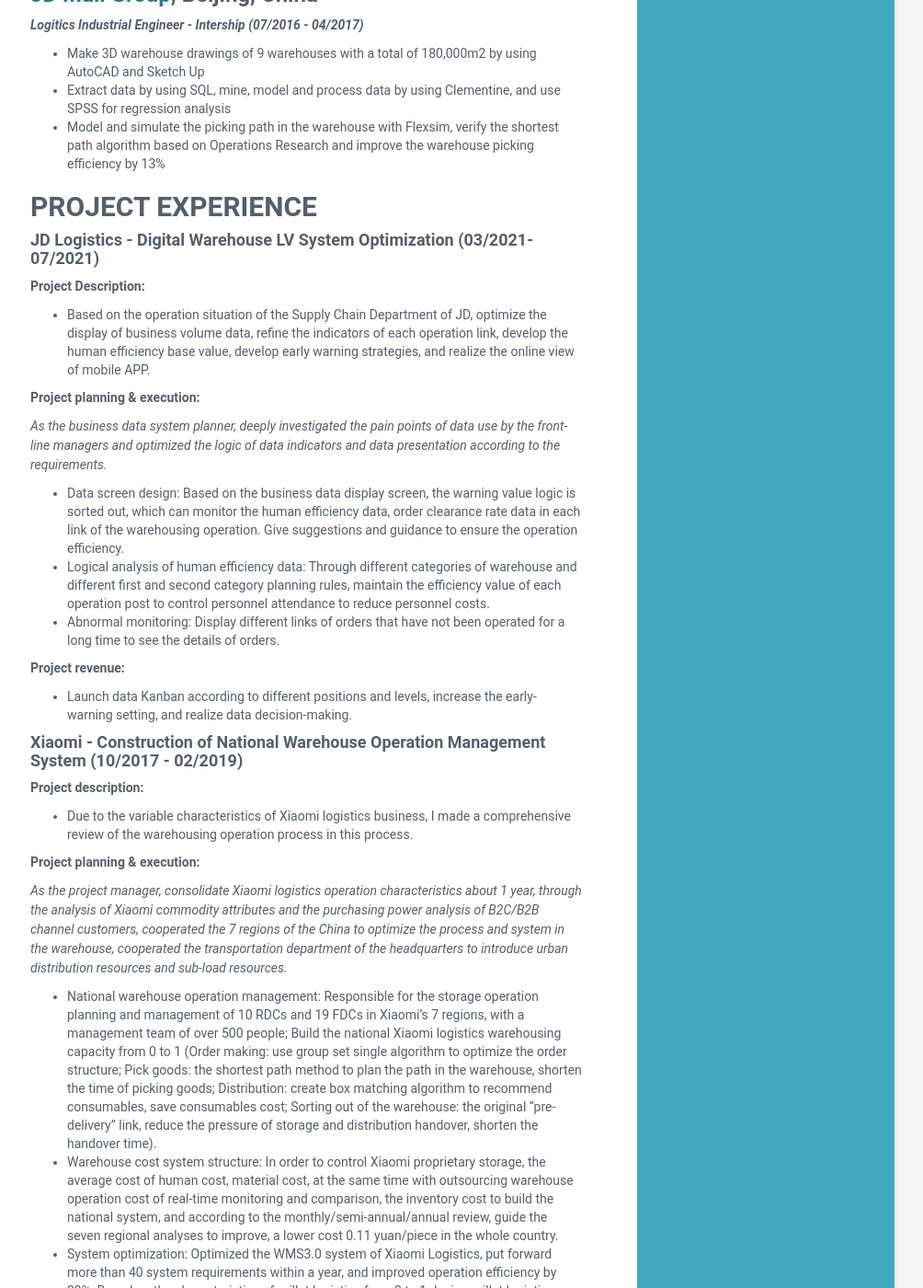
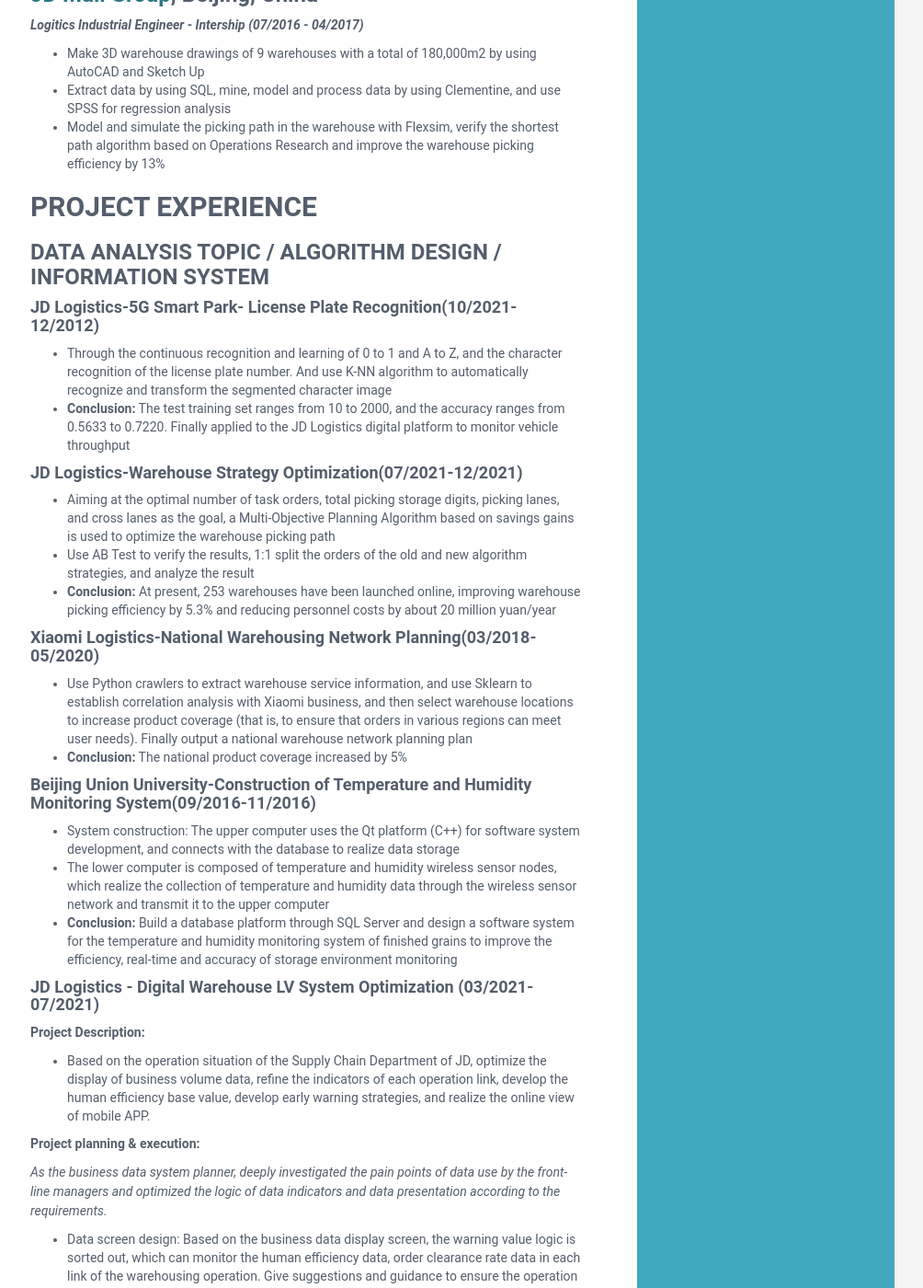
Before and after one commit to Ukie555/ukie555.github.io, a Jekyll site: the page built from index.md, in a window 1280 px wide and 1400 px high, scrolled down 1599 px. Shown: the whole window at 92% size, without its empty margins (167-1171 px from the left). Built offline with Jekyll 4.4.1, drawn with Linux system fonts in a browser that asks for light colours; our own code applies the rules of GitHub Pages for plain Markdown files; some of the changed text lies outside the part shown.

Commit message:
Update Project

```diff
--- a/index.md
+++ b/index.md
@@ -12,7 +12,8 @@ You can use the [editor on GitHub](https://github.com/Ukie555/ukie555.github.io/
 - Leader of Supply Chain Process Planning Team in JD Logistics with 2 direct subordinates
 
 **Others:**
-- Product Design/Data Analysis/Operations Research/Machine Learning/Supply Chain Management
+- Data Analysis/Machine Learning
+- Product Design/Operations Research/Supply Chain Management
 - [PMP: Project Management Professional (PMP Number:3112138)](https://www.credly.com/badges/66460168-e03d-4748-9aea-1bc5590fa02f/public_url)
 - Personality: INTJ
 - [Badge Dashboard](https://www.credly.com/users/chen-gao.4f536ede)
@@ -55,8 +56,32 @@ You can use the [editor on GitHub](https://github.com/Ukie555/ukie555.github.io/
 - Model and simulate the picking path in the warehouse with Flexsim, verify the shortest path algorithm based on Operations Research and improve the warehouse picking efficiency by 13%
 
 
+## PROJECT EXPERIENCE
 
-## PROJECT EXPERIENCE
+### DATA ANALYSIS TOPIC / ALGORITHM DESIGN / INFORMATION SYSTEM
+
+#### JD Logistics-5G Smart Park- License Plate Recognition(10/2021-12/2012)
+- Through the continuous recognition and learning of 0 to 1 and A to Z, and the character recognition of the license plate number. And use K-NN algorithm to automatically recognize and transform the segmented character image
+- **Conclusion:** The test training set ranges from 10 to 2000, and the accuracy ranges from 0.5633 to 0.7220. Finally applied to the JD Logistics digital platform to monitor vehicle throughput
+
+#### JD Logistics-Warehouse Strategy Optimization(07/2021-12/2021)
+- Aiming at the optimal number of task orders, total picking storage digits, picking lanes, and cross lanes as the goal, a Multi-Objective Planning Algorithm based on savings gains is used to optimize the warehouse picking path
+- Use AB Test to verify the results, 1:1 split the orders of the old and new algorithm strategies, and analyze the result
+- **Conclusion:** At present, 253 warehouses have been launched online, improving warehouse picking efficiency by 5.3% and reducing personnel costs by about 20 million yuan/year
+
+#### Xiaomi Logistics-National Warehousing Network Planning(03/2018-05/2020)
+- Use Python crawlers to extract warehouse service information, and use Sklearn to establish correlation analysis with Xiaomi business, and then	 select warehouse locations to increase product coverage (that is, to ensure that orders in various regions can meet user needs). Finally output a national warehouse network planning plan
+- **Conclusion:** The national product coverage increased by 5%
+
+#### Beijing Union University-Construction of Temperature and Humidity Monitoring System(09/2016-11/2016)
+- System construction: The upper computer uses the Qt platform (C++) for software system development, and connects with the database to realize data storage
+- The lower computer is composed of temperature and humidity wireless sensor nodes, which realize the collection of temperature and humidity data through the wireless sensor network and transmit it to the upper computer
+- **Conclusion:** Build a database platform through SQL Server and design a software system for the temperature and humidity monitoring system of finished grains to improve the efficiency, real-time and accuracy of storage environment monitoring
+
+
+
+
+
 
 #### JD Logistics - Digital Warehouse LV System Optimization (03/2021-07/2021)
 **Project Description:**
```
